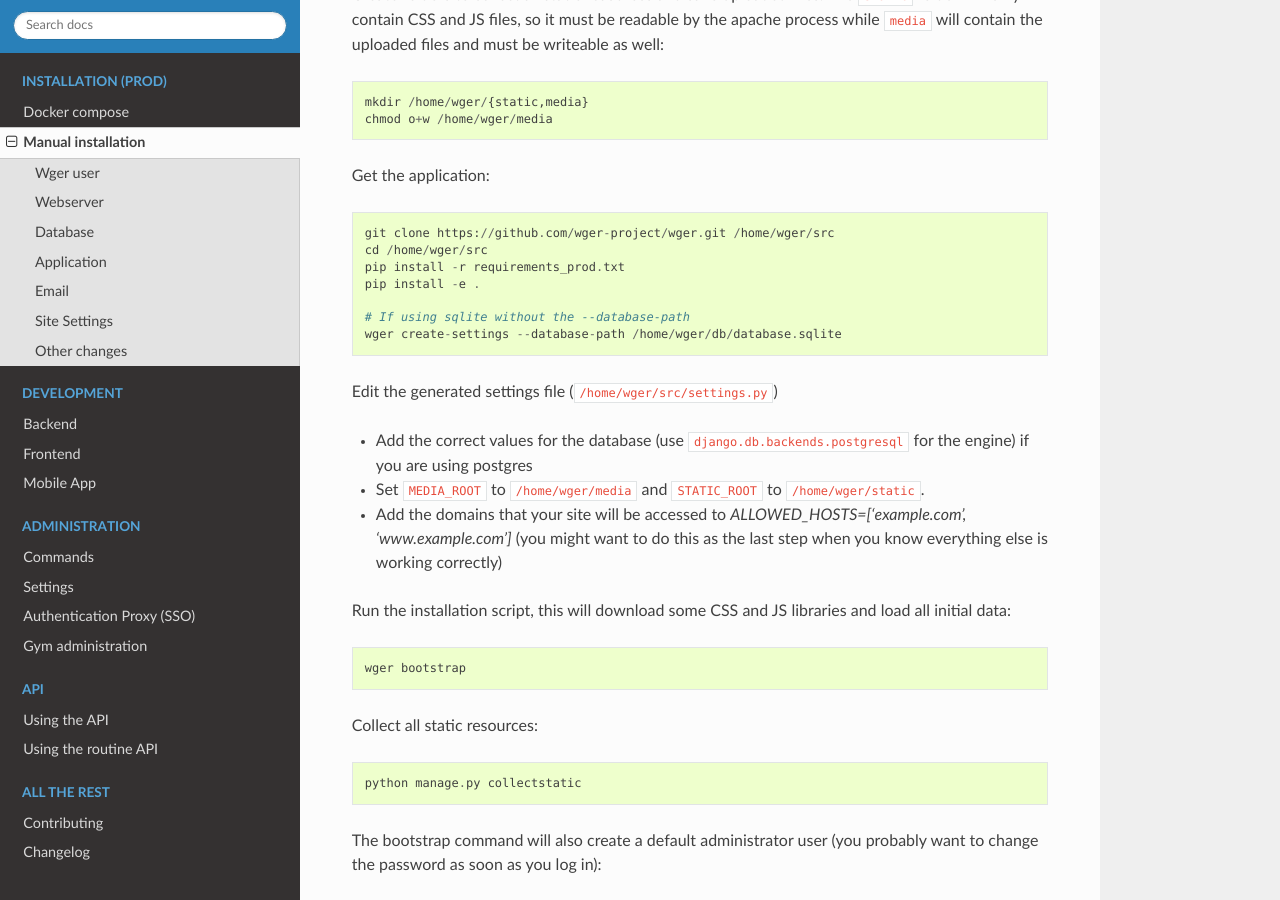
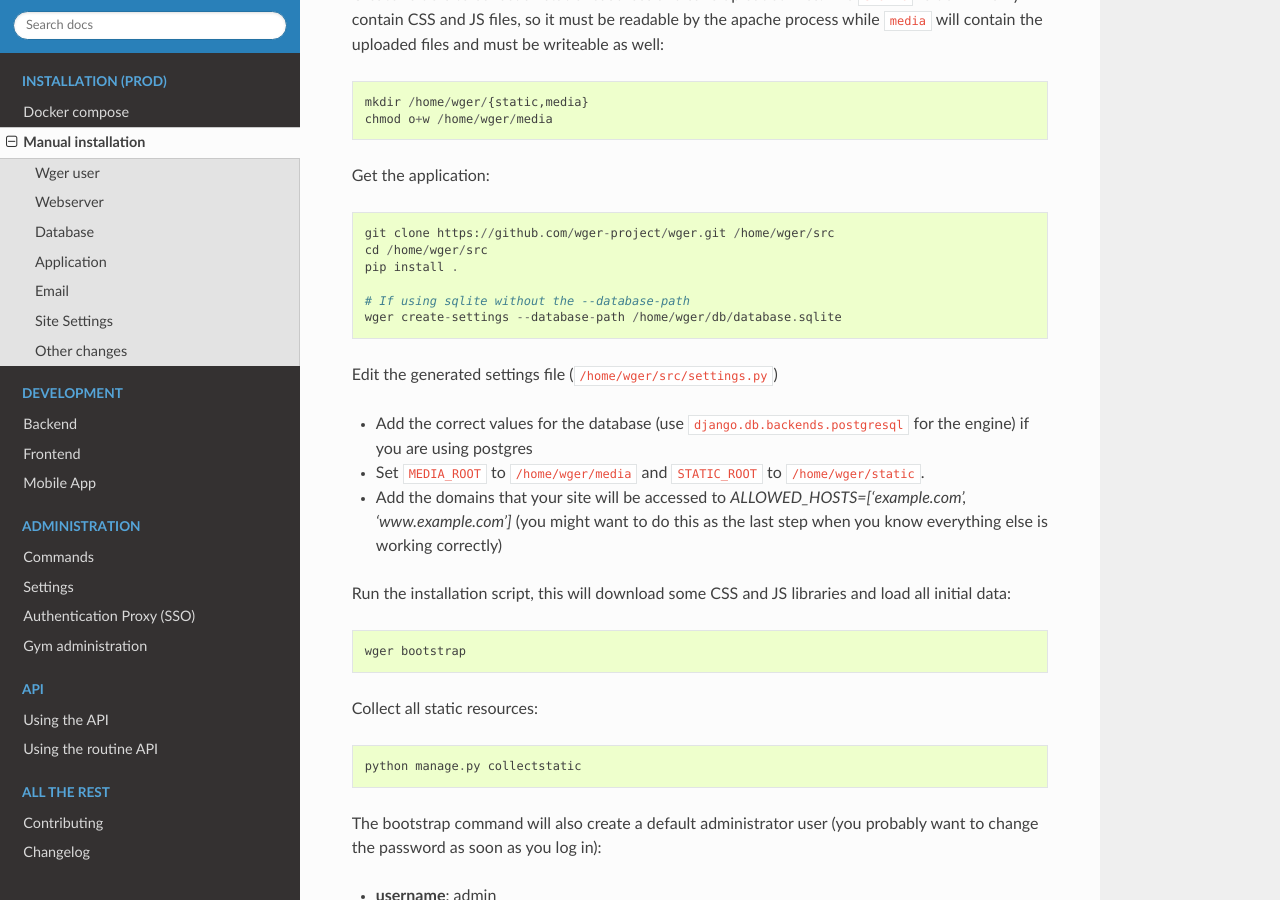
Before and after one commit to wger-project/docs, a Sphinx documentation site: the page built from docs/production/installation.rst, in a window 1280 px wide and 900 px high, scrolled down 3361 px. Built offline with Sphinx 7.4.7 and the Read the Docs theme 3.1.0, drawn with Linux system fonts in a browser that asks for light colours.

Commit message:
There are no requirements.txt files anymore
See wger-project/wger#1994

```diff
--- a/docs/changelog.rst
+++ b/docs/changelog.rst
@@ -6,7 +6,7 @@ Changelog
 
 🔧 Upgrade steps from 2.3
 ~~~~~~~~~~~~~~~~~~~~~~~~~
-* Update python libraries ``pip3 install -r requirements.txt``
+* Update python libraries ``pip3 install .``
 * Migrate database ``python manage.py migrate``
 * Update CSS and JS libraries ``yarn install``
 * Compile the CSS ``yarn build:css:sass``
--- a/docs/production/installation.rst
+++ b/docs/production/installation.rst
@@ -179,8 +179,7 @@ Get the application::
 
   git clone https://github.com/wger-project/wger.git /home/wger/src
   cd /home/wger/src
-  pip install -r requirements_prod.txt
-  pip install -e .
+  pip install .
 
   # If using sqlite without the --database-path
   wger create-settings --database-path /home/wger/db/database.sqlite
@@ -272,7 +271,7 @@ Other changes
 
 * To keep the application updated, regularly pull new changes and
 
-  * install new or updated dependencies: ``pip install -r requirements.txt``
+  * install new or updated dependencies: ``pip install .``
   * apply new migrations: ``python manage.py migrate --all``
   * update the static files: ``yarn install``, ``yarn build:css:sass``
     and ``python manage.py collectstatic``
```
